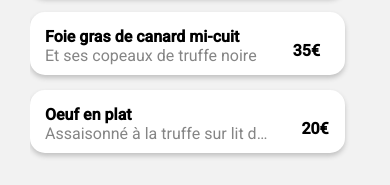
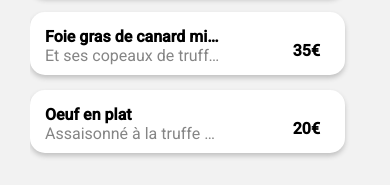
Before and after one commit to AlexGriess/OHMYFOOD, a website: page menu/restaurants1.html in a window 390 px wide. Shown: the part 626-811 px from the top of the page. Drawn offline with Linux system fonts and the light colour scheme; a web font is replaced by a local one.

Commit message:
Modification des Media Queries de la page pour le texte des menus sous mobile

```diff
--- a/sass/Pages/restaurants.scss
+++ b/sass/Pages/restaurants.scss
@@ -86,6 +86,9 @@
         @include mixins.box-shadow;
         &__description{
             overflow:hidden;
+            @media (max-width: 767px) {
+                max-width: 65%;
+            }
         }
         &__prix{
             margin-left:auto;
```
Also changed, not shown: style.css, 1 other file.
